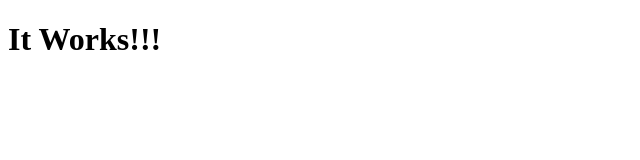
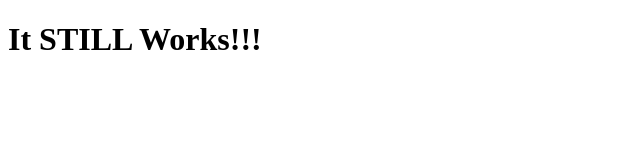
Before and after one commit to damiandeleon/happy, a website: page index.html in a window 1280 px wide. Shown: the whole page, without its empty margins (0-640 px from the left). Drawn offline with Linux system fonts and the light colour scheme.

Commit message:
udpated to STILL

```diff
--- a/index.html
+++ b/index.html
@@ -7,6 +7,6 @@
     <title>Document</title>
 </head>
 <body>
-    <h1>It Works!!!</h1>
+    <h1>It STILL Works!!!</h1>
 </body>
 </html>
```
